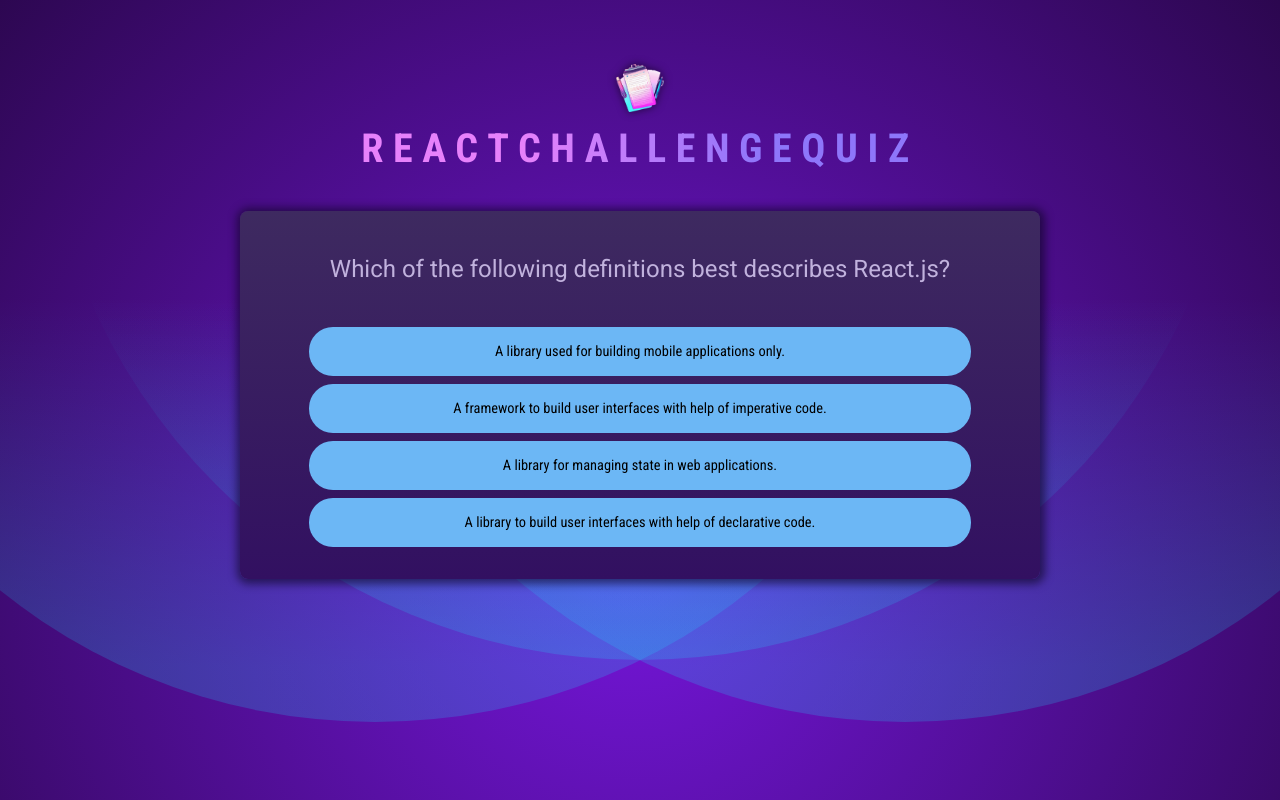
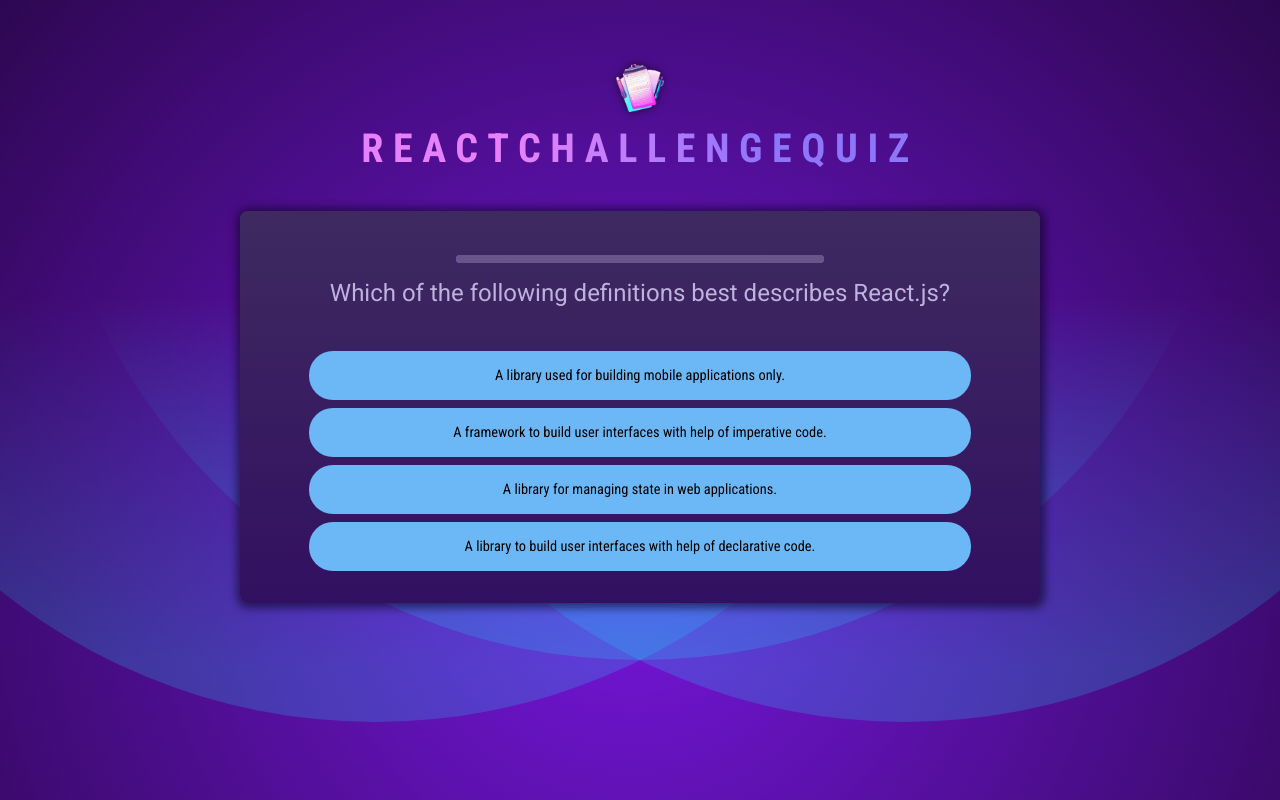
Before and after one commit to LSO182/quiz-challenge-app, a React (Vite) app: page / in a window 1280 px wide. Built offline with nearby package versions, Linux system fonts and the light colour scheme.

Commit message:
feat: progress/timer bar

```diff
--- /dev/null
+++ b/src/components/QuestionTimer.jsx
@@ -0,0 +1,17 @@
+import { useState, useEffect } from "react";
+
+export default function QuestionTimer({ timeOut, onTimeOut }) {
+  const [remainingTime, setRemainingTime] = useState(timeOut);
+
+  useEffect(() => {
+    setTimeout(onTimeOut, timeOut);
+  }, [onTimeOut, timeOut]);
+
+  useEffect(() => {
+    setInterval(() => {
+      setRemainingTime((prevRemainingTime) => prevRemainingTime - 100);
+    }, 100);
+  }, []);
+
+  return <progress id="question-time" max={timeOut} value={remainingTime}></progress>;
+}
--- a/src/components/Quiz.jsx
+++ b/src/components/Quiz.jsx
@@ -1,21 +1,37 @@
 import { useState } from "react";
 
 import Questions from "../../questions.js";
+import QuestionTimer from "./QuestionTimer.jsx";
+import quizCompleteImg from "../assets/quiz-complete.png";
 
 export default function Quiz() {
   const [userAnwsers, setUserAnswers] = useState([]);
   const activeQuestionIndex = userAnwsers.length;
-  const shuffledAnswers = [...Questions[activeQuestionIndex].answers];
-  shuffledAnswers.sort(() => Math.random() - 0.5);
+
+  const quizIsComplete = activeQuestionIndex === Questions.length;
+
   function handleSelectAnswer(selectedAnswer) {
     setUserAnswers((prevUserAnswers) => {
       return [...prevUserAnswers, selectedAnswer];
     });
   }
 
+  if (quizIsComplete) {
+    return (
+      <div id="summary">
+        <img src={quizCompleteImg} alt="Quiz complete" />
+        <h2>Quiz Completed</h2>
+      </div>
+    );
+  }
+
+  const shuffledAnswers = [...Questions[activeQuestionIndex].answers];
+  shuffledAnswers.sort(() => Math.random() - 0.5);
+
   return (
     <div id="quiz">
       <div id="question">
+        <QuestionTimer timeOut={10000} onTimeOut={() => handleSelectAnswer(null)} />
         <h2>{Questions[activeQuestionIndex].text}</h2>
         <ul id="answers">
           {shuffledAnswers.map((answer) => (
```
